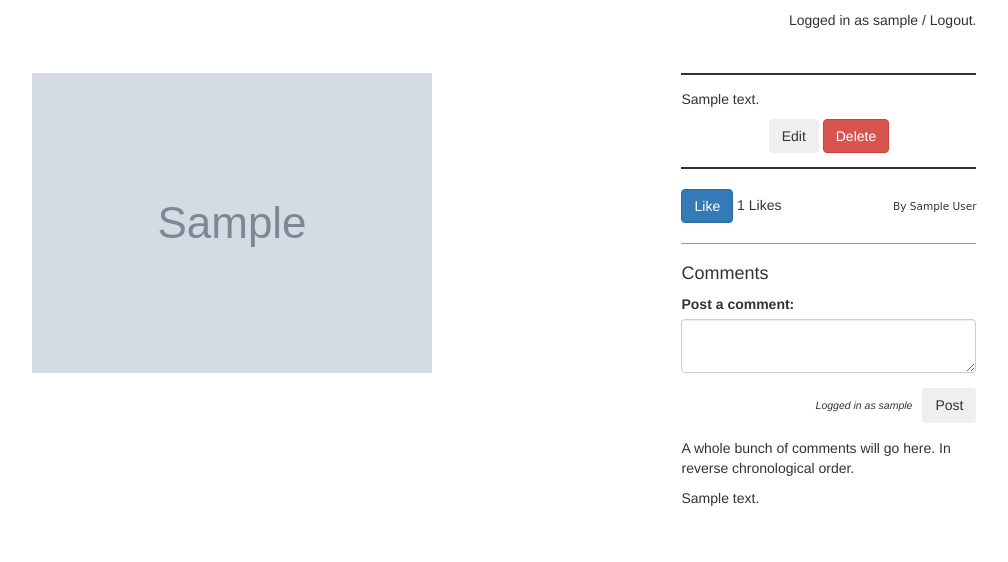
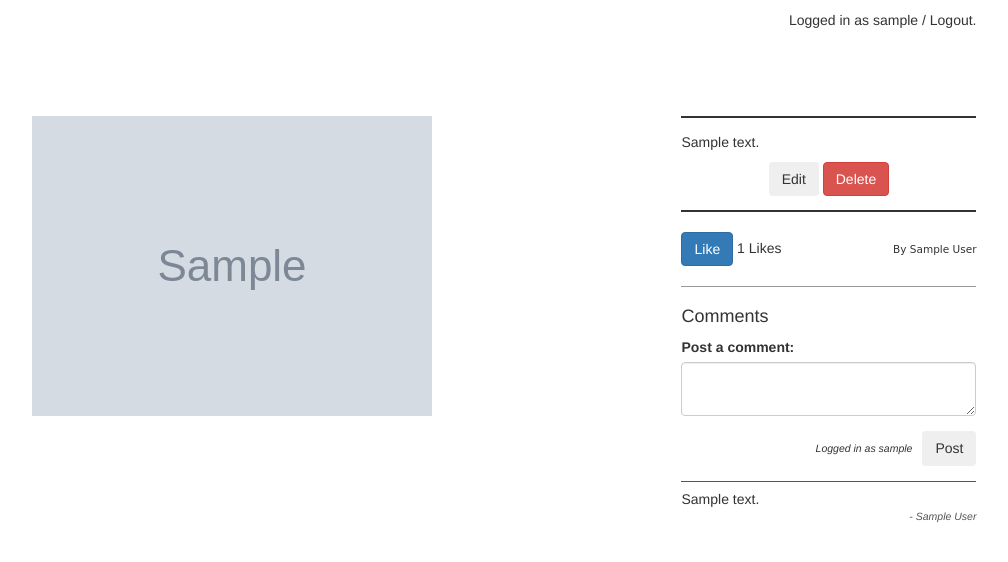
Before and after one commit to spencerstewart/abstract-interp, a Python web app: template templates/viewpost.html in a window 1280 px wide. Shown: the part 109-671 px from the top of the page, without its empty margins (136-1144 px from the left). Run offline with Jinja, Linux system fonts and the light colour scheme; the template is opened without the code that fills it: most values are stand-ins (such as "Sample title", 1, 10 or a date in 2020); grey boxes marked "Sample" are stand-in pictures; some libraries are stand-ins or nearby versions.

Commit message:
Make basic functionality to post, edit, and delete comments

```diff
--- a/static/main.css
+++ b/static/main.css
@@ -55,6 +55,10 @@
   color: red;
 }
 
+.msg {
+  font-style: italic;
+}
+
 .content {
 
 }
@@ -88,10 +92,43 @@
   padding-top: 10px;
 }
 
+.btn-no-style {
+  background:none;
+  border: none;
+  font-size: 1em;
+  color: inherit;
+  padding: 0;
+}
+
+.btn-no-style:hover {
+  text-decoration: underline;
+}
+
 .comments {
   padding-top: 10px;
   border-top: 1px solid #999;
+}
 
+.comment-container {
+  width: 100%;
+  float: left;
+  padding: 0.5em 0;
+  border-top: 1px solid #555
+}
+
+.comment-body {
+
+}
+
+.comment-meta {
+  float: right;
+  font-size: .75em;
+  color: #555;
+  font-style: italic;
+}
+
+.comment-meta form {
+  display: inline-block;
 }
 
 #sidebar {
--- a/templates/base.html
+++ b/templates/base.html
@@ -40,6 +40,9 @@
           <div class="home error col-md-12 text-center">
             {{ error }}
           </div>
+          <div class="home msg col-md-12 text-center">
+            {{ msg }}
+          </div>
           {% block content %}
           {% endblock %}
         </div>
--- a/templates/viewpost.html
+++ b/templates/viewpost.html
@@ -60,14 +60,23 @@
         <a href="/blog/login">Login to post a comment.</a>
       </p>
       {% endif %}
-      <p>
-        A whole bunch of comments will go here.
-        In reverse chronological order.
-      </p>
+
       {% for comment in comments %}
-        <p>
+      <div class="comment-container">
+        <div class="comment-body">
           {{ comment.comment }}
-        </p>
+        </div>
+        <div class="comment-meta">
+          {% if user_name and user_name == comment.author %}
+          <form method="post">
+            <button class="btn-no-style" type="submit" name="edit" value="{{ comment.key.id() }}">Edit</button>
+            /
+            <button class="btn-no-style" type="submit" name="delete" value="{{ comment.key.id() }}">Delete</button>
+          </form>
+          {% endif %}
+          - {{ comment.author }}
+        </div>
+      </div>
       {% endfor %}
     </div>
   </div>
```
Also changed, not shown: blog.py (+56 -10 lines), templates/editcomment.html (added, +25 -0 lines).
